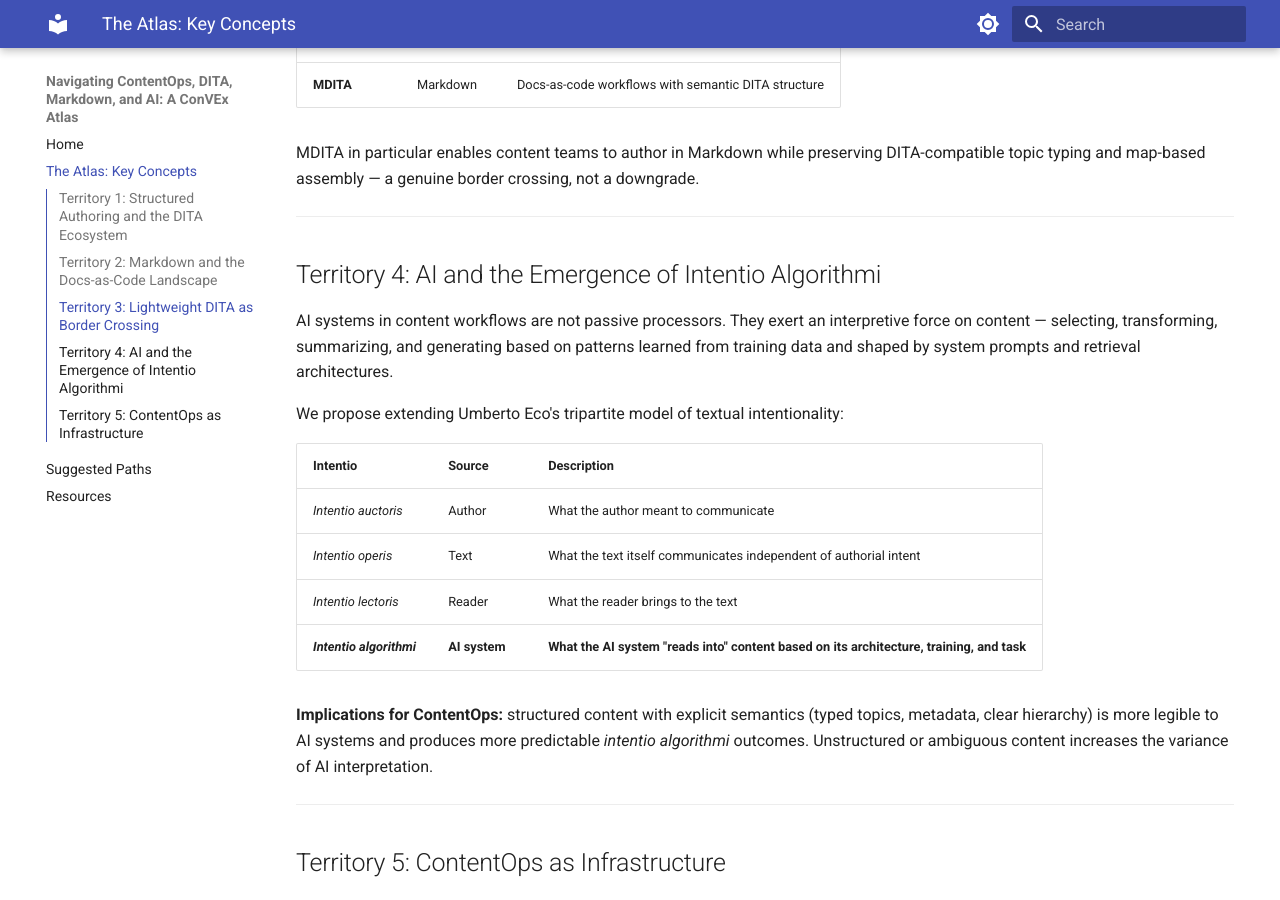
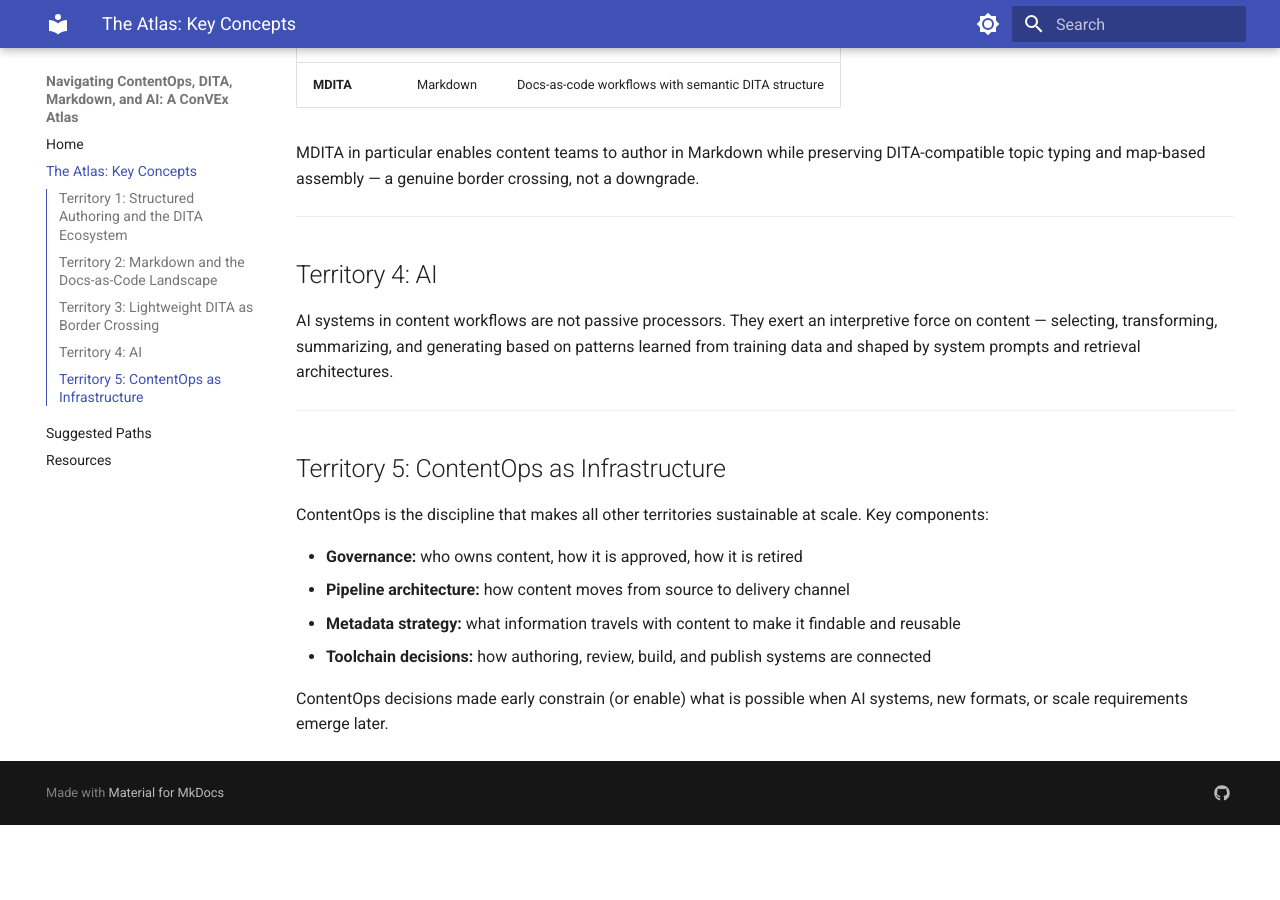
Before and after one commit to VT-Evia/convex-atlas-handout, an MkDocs documentation site: the page built from docs/concepts.md, in a window 1280 px wide and 900 px high, scrolled down 1293 px. Built offline with MkDocs 1.6.1 and Material for MkDocs 9.7.7, drawn with Linux system fonts in a browser that asks for light colours; after the commit the page ends 2118 px from its top, so only the background shows below that.

Commit message:
Revise Territory 4: AI section in concepts.md
Removed section on AI and Intentio Algorithmi, emphasizing the role of AI in content workflows.

```diff
--- a/docs/concepts.md
+++ b/docs/concepts.md
@@ -50,20 +50,10 @@ MDITA in particular enables content teams to author in Markdown while preserving
 
 ---
 
-## Territory 4: AI and the Emergence of Intentio Algorithmi
+## Territory 4: AI
 
 AI systems in content workflows are not passive processors. They exert an interpretive force on content — selecting, transforming, summarizing, and generating based on patterns learned from training data and shaped by system prompts and retrieval architectures.
 
-We propose extending Umberto Eco's tripartite model of textual intentionality:
-
-| Intentio | Source | Description |
-|---|---|---|
-| *Intentio auctoris* | Author | What the author meant to communicate |
-| *Intentio operis* | Text | What the text itself communicates independent of authorial intent |
-| *Intentio lectoris* | Reader | What the reader brings to the text |
-| ***Intentio algorithmi*** | **AI system** | **What the AI system "reads into" content based on its architecture, training, and task** |
-
-**Implications for ContentOps:** structured content with explicit semantics (typed topics, metadata, clear hierarchy) is more legible to AI systems and produces more predictable *intentio algorithmi* outcomes. Unstructured or ambiguous content increases the variance of AI interpretation.
 
 ---
 
```
